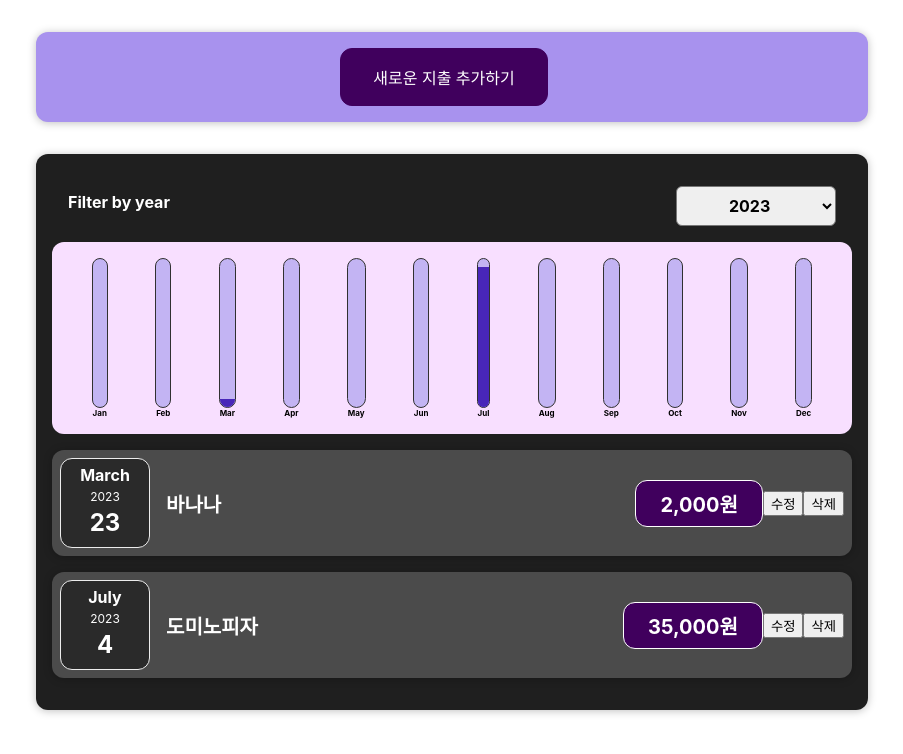
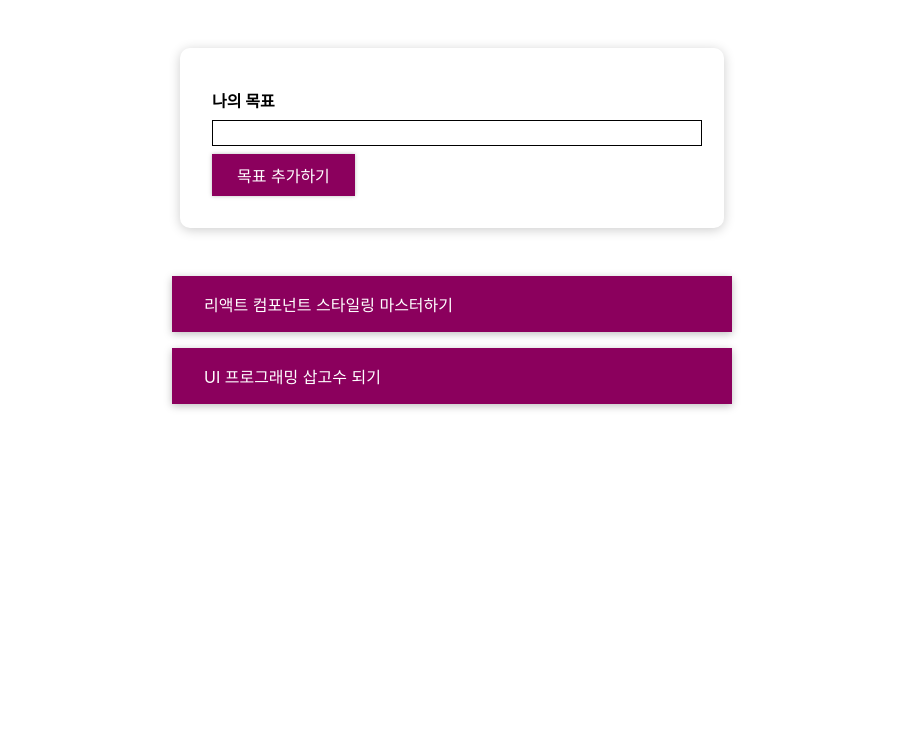
Before and after one commit to kitae1995/react-basic-study202310, a React (Create React App) app: page / in a window 1280 px wide. Shown: the top 754 px of the page, without its empty margins (188-1091 px from the left). Built offline with nearby package versions, Linux system fonts and the light colour scheme.

Commit message:
1103React

```diff
--- a/package.json
+++ b/package.json
@@ -9,6 +9,7 @@
     "react": "^18.2.0",
     "react-dom": "^18.2.0",
     "react-scripts": "5.0.1",
+    "styled-components": "^6.1.0",
     "web-vitals": "^2.1.4"
   },
   "scripts": {
--- a/src/App.css
+++ b/src/App.css
@@ -1,38 +1,14 @@
-.App {
-  text-align: center;
+#goals {
+  width: 35rem;
+  max-width: 90%;
+  margin: 3rem auto;
 }
 
-.App-logo {
-  height: 40vmin;
-  pointer-events: none;
+#goal-form {
+  width: 30rem;
+  max-width: 90%;
+  margin: 3rem auto;
+  padding: 2rem;
+  box-shadow: 0 2px 12px rgba(0, 0, 0, 0.2);
+  border-radius: 10px;
 }
-
-@media (prefers-reduced-motion: no-preference) {
-  .App-logo {
-    animation: App-logo-spin infinite 0.5s linear;
-  }
-}
-
-.App-header {
-  background-color: #282c34;
-  min-height: 100vh;
-  display: flex;
-  flex-direction: column;
-  align-items: center;
-  justify-content: center;
-  font-size: calc(10px + 2vmin);
-  color: white;
-}
-
-.App-link {
-  color: #61dafb;
-}
-
-@keyframes App-logo-spin {
-  from {
-    transform: rotate(0deg);
-  }
-  to {
-    transform: rotate(360deg);
-  }
-}
--- a/src/App.js
+++ b/src/App.js
@@ -1,59 +1,75 @@
 import React, { useState } from 'react';
 import './App.css';
-import Expenses from './components/Expenses/Expenses';
-import NewExpense from './components/NewExpense/NewExpense';
+import CourseInput from './components/CourseGoals/CourseInput';
+import CourseList from './components/CourseGoals/CourseList';
+
+const DUMMY_DATA = [
+  {
+    id: 'g1',
+    text: '리액트 컴포넌트 스타일링 마스터하기',
+  },
+  {
+    id: 'g2',
+    text: 'UI 프로그래밍 삽고수 되기',
+  },
+];
 
 const App = () => {
-  //지출 항목 객체 배열
-  const expenses = [
-    {
-      id: 1,
-      title: '바나나',
-      price: 2000,
-      date: new Date(2023, 3 - 1, 23),
-    },
-    {
-      id: 2,
-      title: 'BBQ치킨',
-      price: 20000,
-      date: new Date(2022, 5 - 1, 21),
-    },
-    {
-      id: 3,
-      title: '도미노피자',
-      price: 35000,
-      date: new Date(2023, 7 - 1, 4),
-    },
-    {
-      id: 4,
-      title: '엽기떡볶이',
-      price: 17000,
-      date: new Date(2021, 3 - 1, 28),
-    },
-  ];
+  const [goals, setGoals] = useState(DUMMY_DATA);
 
-  //지출 객체배열을 상태변수로 관리
-  const [expenseList, setExpenseList] = useState(expenses);
+  // Input에게 전달할 함수
+  const addGoalHandler = (text) => {
+    // console.log('전달받은 텍스트:', text);
+    const newGoal = {
+      id: Math.random().toString(),
+      text: text,
+    };
 
-  //ExpenseForm에게 내려보낼 함수
-  const addExpenseHandler = (newExpense) => {
-    console.log('App 컴포넌트에서 응답함!');
-
-    const modifyExpense = {
-      ...newExpense,
-      id: expenseList[expenseList.length - 1].id + 1,
-    };
-    console.log(modifyExpense);
-
-    setExpenseList([...expenseList, modifyExpense]);
-    console.log(expenseList);
+    //상태변수(배열) 수정
+    // setGoals([...goals, newGoal]);
+    setGoals((prevGoals) => [...prevGoals, newGoal]);
   };
 
+  // 삭제 이벤트 핸들러를 CourseItem까지 내려보내야 됨.
+  const deleteGoalHandler = (id) => {
+    // console.log('전달된 id: ', id);
+    // const updateGoals = [...goals]; //상태 배열 그대로 복사해서 가져옴.
+    // const index = updateGoals.findIndex((goal) => goal.id === id);
+    // updateGoals.splice(index, 1);
+
+    // const updateGoals = goals.filter((goal) => goal.id !== id);
+
+    setGoals(goals.filter((goal) => goal.id !== id));
+  };
+
+  // CourseList 조건부 렌더링
+  let listContent = (
+    <p
+      style={{
+        color: 'red',
+        fontSize: '2em',
+        textAlign: 'center',
+      }}
+    >
+      목표를 등록해 주세요!!
+    </p>
+  );
+  if (goals.length > 0) {
+    listContent = (
+      <CourseList
+        items={goals}
+        onDelete={deleteGoalHandler}
+      />
+    );
+  }
+
   return (
-    <>
-      <NewExpense onAddExpense={addExpenseHandler} />
-      <Expenses items={expenseList} />
-    </>
+    <div>
+      <section id='goal-form'>
+        <CourseInput onAdd={addGoalHandler} />
+      </section>
+      <section id='goals'>{listContent}</section>
+    </div>
   );
 };
 
--- a/src/components/Chart/Chart.js
+++ b/src/components/Chart/Chart.js
@@ -8,15 +8,10 @@
   const dataPointValues = dataPoints.map((dp) => dp.value); //지출액들만 월별로 추출.
 
   //1년치 총액
-  //a : 리턴결과에 대한 누적값,  b : 배열에서 하나씩 꺼낸 값
-  //배열을 하나씩 더해서 총 합을 구하는 느낌?
+  //a: 리턴결과에 대한 누적값, b: 배열에서 하나씩 꺼낸 값
+  const totalValue = dataPointValues.reduce((a, b) => a + b, 0); //0: 초기인덱스값
 
-  const totalValue = dataPointValues.reduce((a, b) => {
-    console.log(`a : ${a}, b: ${b}`);
-    return a + b;
-  }, 0);
-
-  //   // 그 중에서 제일 지출이 높은 값
+  // 그 중에서 제일 지출이 높은 값
   //   const maximumValue = Math.max(...dataPointValues);
   //   console.log('maximum: ', maximumValue);
 
--- /dev/null
+++ b/src/components/CourseGoals/CourseInput.css
@@ -0,0 +1,33 @@
+.form-control {
+  margin: 0.5rem 0;
+}
+
+.form-control label {
+  font-weight: bold;
+  display: block;
+  margin-bottom: 0.5rem;
+}
+
+.form-control input {
+  display: block;
+  width: 100%;
+  border: 1px solid #ccc;
+  font: inherit;
+  line-height: 1.5rem;
+  padding: 0 0.25rem;
+}
+
+.form-control input:focus {
+  outline: none;
+  background: #fad0ec;
+  border-color: #8b005d;
+}
+
+.form-control.invalid input {
+  border-color: red;
+  background: #ffd7d7;
+}
+
+.form-control.invalid label {
+  color: red;
+}
--- /dev/null
+++ b/src/components/CourseGoals/CourseInput.js
@@ -0,0 +1,49 @@
+import React, { useState } from 'react';
+import './CourseInput.css';
+import Button from '../UI/Button/Button';
+
+const CourseInput = ({ onAdd }) => {
+  const [enteredText, setEnteredText] = useState('');
+  // 입력값 검증 상태변수
+  const [isValid, setIsValid] = useState(true);
+
+  const textChangeHandler = (e) => {
+    if (e.target.value.trim().length > 0) {
+      setIsValid(true);
+    }
+    setEnteredText(e.target.value);
+  };
+
+  const formSubmitHandler = (e) => {
+    e.preventDefault();
+    // console.log(enteredText);
+
+    if (enteredText.trim().length === 0) {
+      setIsValid(false);
+      return;
+    }
+
+    onAdd(enteredText);
+    setEnteredText('');
+  };
+
+  return (
+    <form onSubmit={formSubmitHandler}>
+      <div className='form-control'>
+        <label>나의 목표</label>
+        <input
+          style={{
+            background: isValid ? 'transparent' : 'salmon',
+            borderColor: isValid ? 'black' : 'red',
+          }}
+          type='text'
+          onChange={textChangeHandler}
+          value={enteredText}
+        />
+      </div>
+      <Button type='submit'>목표 추가하기</Button>
+    </form>
+  );
+};
+
+export default CourseInput;
--- /dev/null
+++ b/src/components/CourseGoals/CourseItem.css
@@ -0,0 +1,8 @@
+.goal-item {
+  margin: 1rem 0;
+  background: #8b005d;
+  box-shadow: 0 2px 8px rgba(0, 0, 0, 0.26);
+  color: white;
+  padding: 1rem 2rem;
+  cursor: pointer;
+}
--- /dev/null
+++ b/src/components/CourseGoals/CourseItem.js
@@ -0,0 +1,15 @@
+import React from 'react';
+import './CourseItem.css';
+
+const CourseItem = ({ item, onDelete }) => {
+  return (
+    <li
+      className='goal-item'
+      onClick={() => onDelete(item.id)}
+    >
+      {item.text}
+    </li>
+  );
+};
+
+export default CourseItem;
--- /dev/null
+++ b/src/components/CourseGoals/CourseList.css
@@ -0,0 +1,5 @@
+.goal-list {
+  list-style: none;
+  margin: 0;
+  padding: 0;
+}
--- /dev/null
+++ b/src/components/CourseGoals/CourseList.js
@@ -0,0 +1,21 @@
+import React from 'react';
+import './CourseList.css';
+import CourseItem from './CourseItem';
+
+const CourseList = ({ items, onDelete }) => {
+  return (
+    <ul className='goal-list'>
+      {items.map((item) => {
+        return (
+          <CourseItem
+            key={item.id}
+            item={item}
+            onDelete={onDelete}
+          />
+        );
+      })}
+    </ul>
+  );
+};
+
+export default CourseList;
--- /dev/null
+++ b/src/components/UI/Button/Button.css
@@ -0,0 +1,20 @@
+.button {
+  font: inherit;
+  padding: 0.5rem 1.5rem;
+  border: 1px solid #8b005d;
+  color: white;
+  background: #8b005d;
+  box-shadow: 0 0 4px rgba(0, 0, 0, 0.26);
+  cursor: pointer;
+}
+
+.button:focus {
+  outline: none;
+}
+
+.button:hover,
+.button:active {
+  background: #ac0e77;
+  border-color: #ac0e77;
+  box-shadow: 0 0 8px rgba(0, 0, 0, 0.26);
+}
--- /dev/null
+++ b/src/components/UI/Button/Button.js
@@ -0,0 +1,16 @@
+import React from 'react';
+import './Button.css';
+
+const Button = ({ type, onClick, children }) => {
+  return (
+    <button
+      type={type}
+      className='button'
+      onClick={onClick}
+    >
+      {children}
+    </button>
+  );
+};
+
+export default Button;
```
Also changed, not shown: 2 other files (tests, documents, lock files or other folders).
